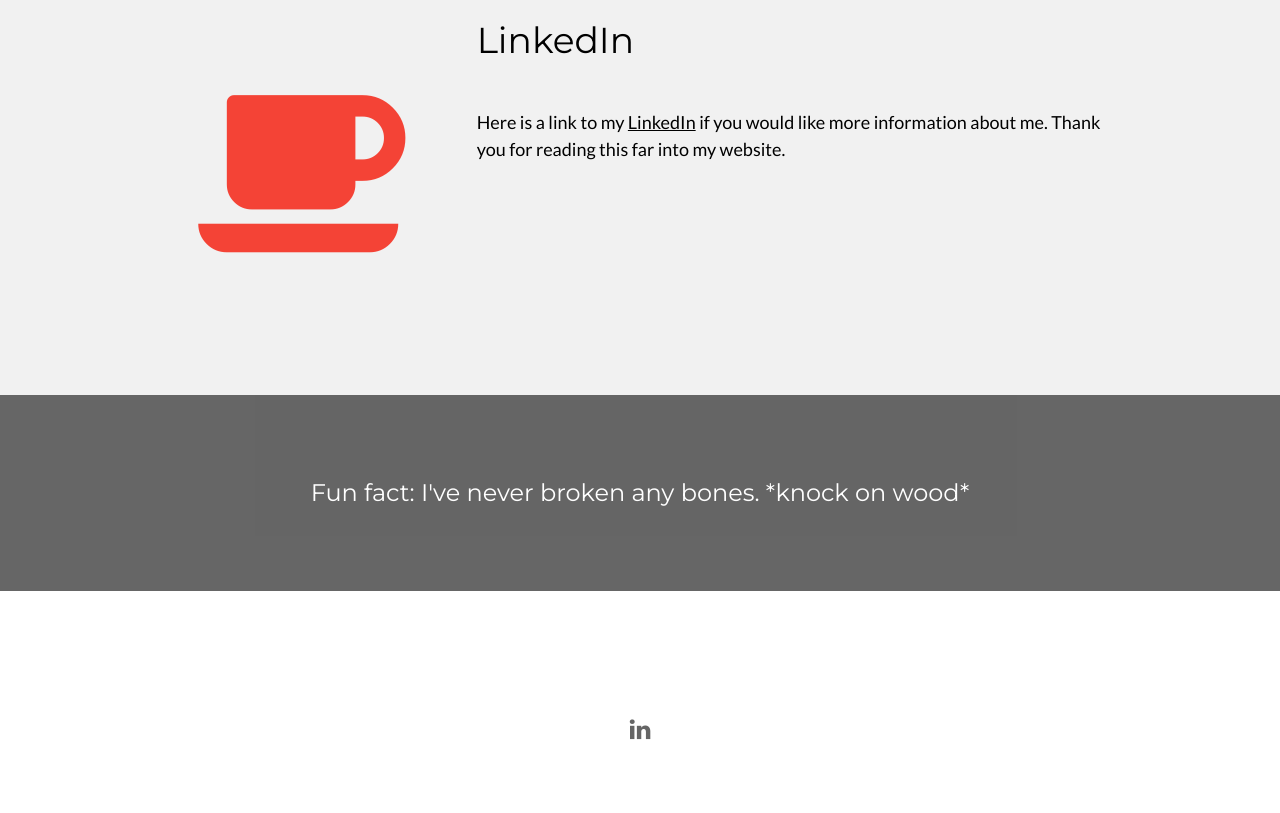
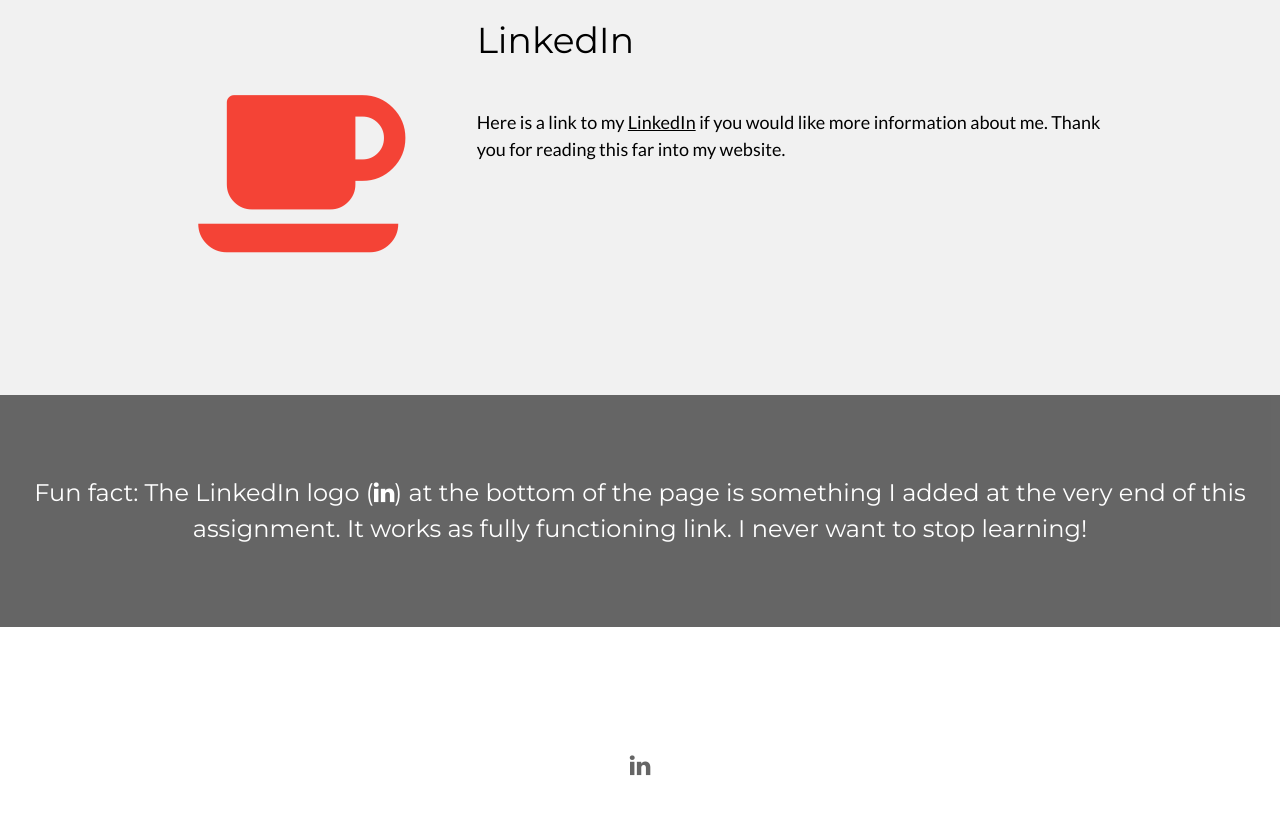
Before and after one commit to anmille3/anmille3.github.io, a plain HTML site: page Skills.html in a window 1280 px wide. Shown: the part 989-1802 px from the top of the page. Drawn offline with nearby package versions, Linux system fonts and the light colour scheme.

Commit message:
Update Skills.html

```diff
--- a/Skills.html
+++ b/Skills.html
@@ -85,7 +85,8 @@
 </div>
 
 <div class="w3-container w3-black w3-center w3-opacity w3-padding-64">
-    <h1 class="w3-margin w3-xlarge">Fun fact: I've never broken any bones. *knock on wood*</h1>
+    <h1 class="w3-margin w3-xlarge">Fun fact: The LinkedIn logo (<i class="fa fa-linkedin w3-hover-opacity"></i>) at the bottom of the page is
+	    something I added at the very end of this assignment. It works as fully functioning link. I never want to stop learning!</h1>
 </div>
 
  <!-- Footer -->
```
